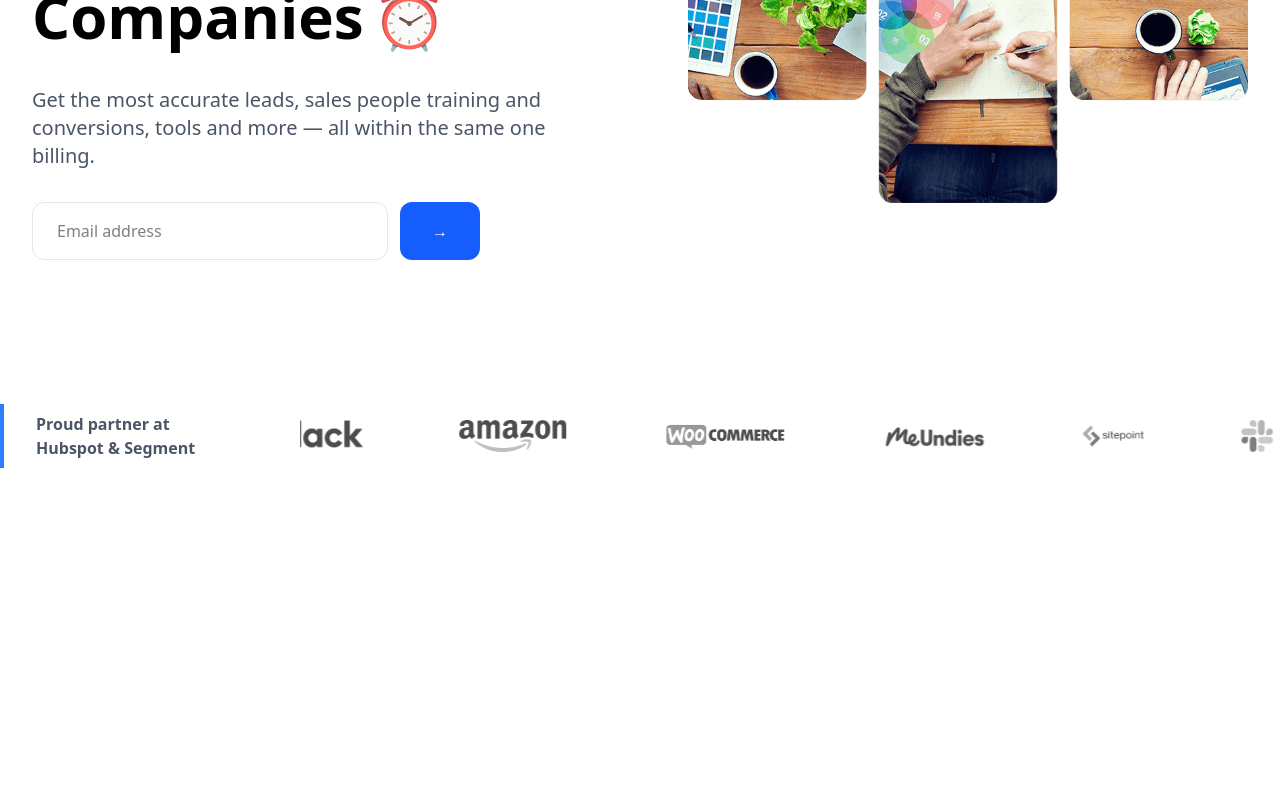
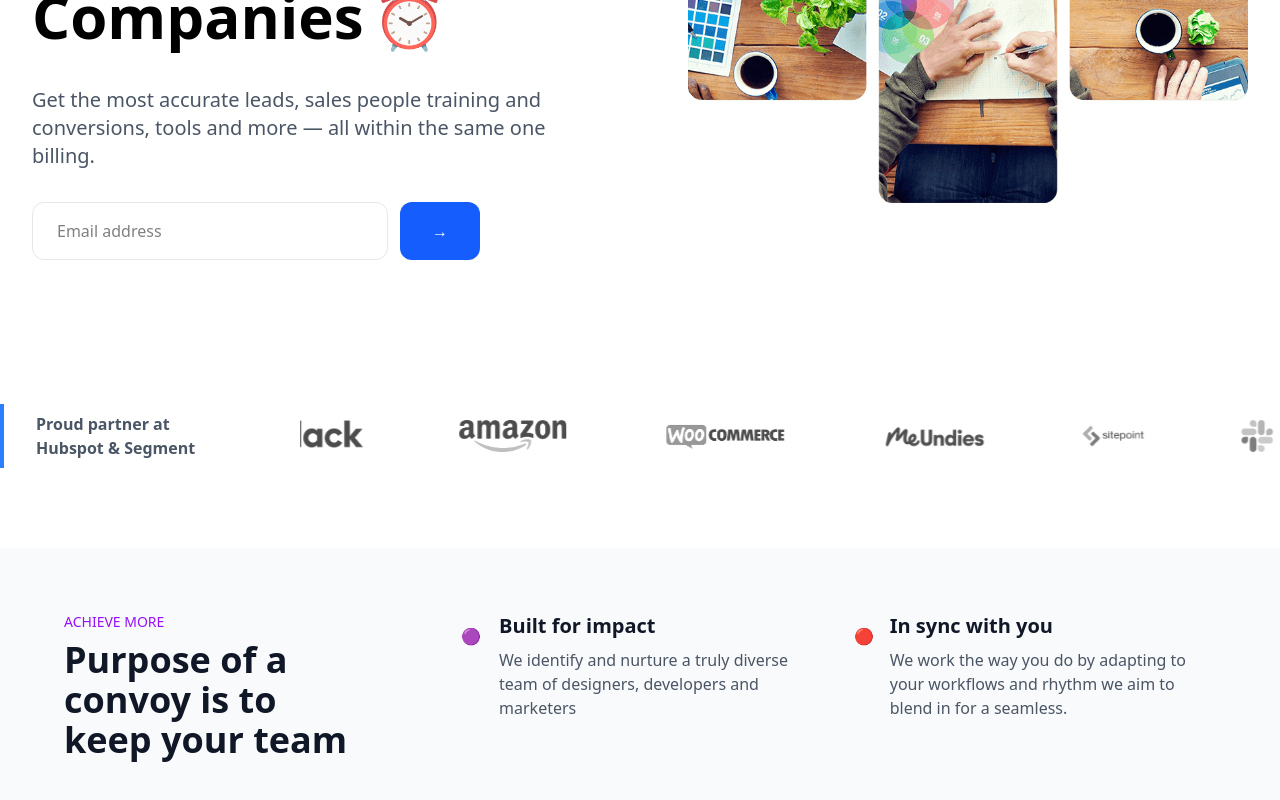
Before and after one commit to Nayeem0011/business-landing-page-react-tailwindcss, a React (Vite) app: page / in a window 1280 px wide. Shown: the part 569-1369 px from the top of the page. Before the commit the page ends 1117 px from the top, so only its background shows below. Built offline with nearby package versions, Linux system fonts and the light colour scheme.

Commit message:
purposesection added

```diff
--- a/src/App.jsx
+++ b/src/App.jsx
@@ -2,6 +2,7 @@
 import CompanyLogo from './components/CompanyLogo'
 import Hero from './components/Hero'
 import Navbar from './components/Navbar'
+import PurposeSection from './components/PurposeSection'
 
 function App() {
 
@@ -13,6 +14,7 @@
           <Navbar/>
           <Hero/>
           <CompanyLogo/>
+          <PurposeSection/>
         </div>
       </main>
     </>
--- /dev/null
+++ b/src/components/PurposeSection.jsx
@@ -0,0 +1,60 @@
+import React from "react";
+
+const PurposeSection = () => {
+  const features = [
+    {
+      icon: "🟣", // Replace with your actual icon component or image
+      title: "Built for impact",
+      description:
+        "We identify and nurture a truly diverse team of designers, developers and marketers",
+    },
+    {
+      icon: "🔴", // Replace with your actual icon component or image
+      title: "In sync with you",
+      description:
+        "We work the way you do by adapting to your workflows and rhythm we aim to blend in for a seamless.",
+    },
+  ];
+
+  return (
+    <div>
+      <section className="w-full bg-gray-50 py-16 px-4 md:px-8">
+        <div className="max-w-6xl mx-auto">
+          <div className="grid md:grid-cols-3 grid-cols-1 gap-8">
+
+            {/* Heading text */}
+            <div>
+              <p className="text-sm text-purple-600 font-medium mb-2">
+                ACHIEVE MORE
+              </p>
+              <h2 className="text-3xl md:w-4/5 md:text-4xl font-bold text-gray-900">
+                Purpose of a convoy is to keep your team
+              </h2>
+            </div>
+
+            {/* Bullet points */}
+            <div className="col-span-2 grid grid-cols-1 md:grid-cols-2 justify-between gap-8">
+              {features.map((feature, index) => (
+                <div key={index} className="flex items-start space-x-4">
+                  <div className="w-12 h-12 flex items-center justify-center rounded-lg">
+                    {feature.icon}
+                  </div>
+
+                  <div>
+                    <h3 className="text-xl font-semibold text-gray-900 mb-2">
+                      {feature.title}
+                    </h3>
+                    <p className="text-gray-600">{feature.description}</p>
+                  </div>
+                </div>
+              ))}
+            </div>
+
+          </div>
+        </div>
+      </section>
+    </div>
+  );
+};
+
+export default PurposeSection;
```
